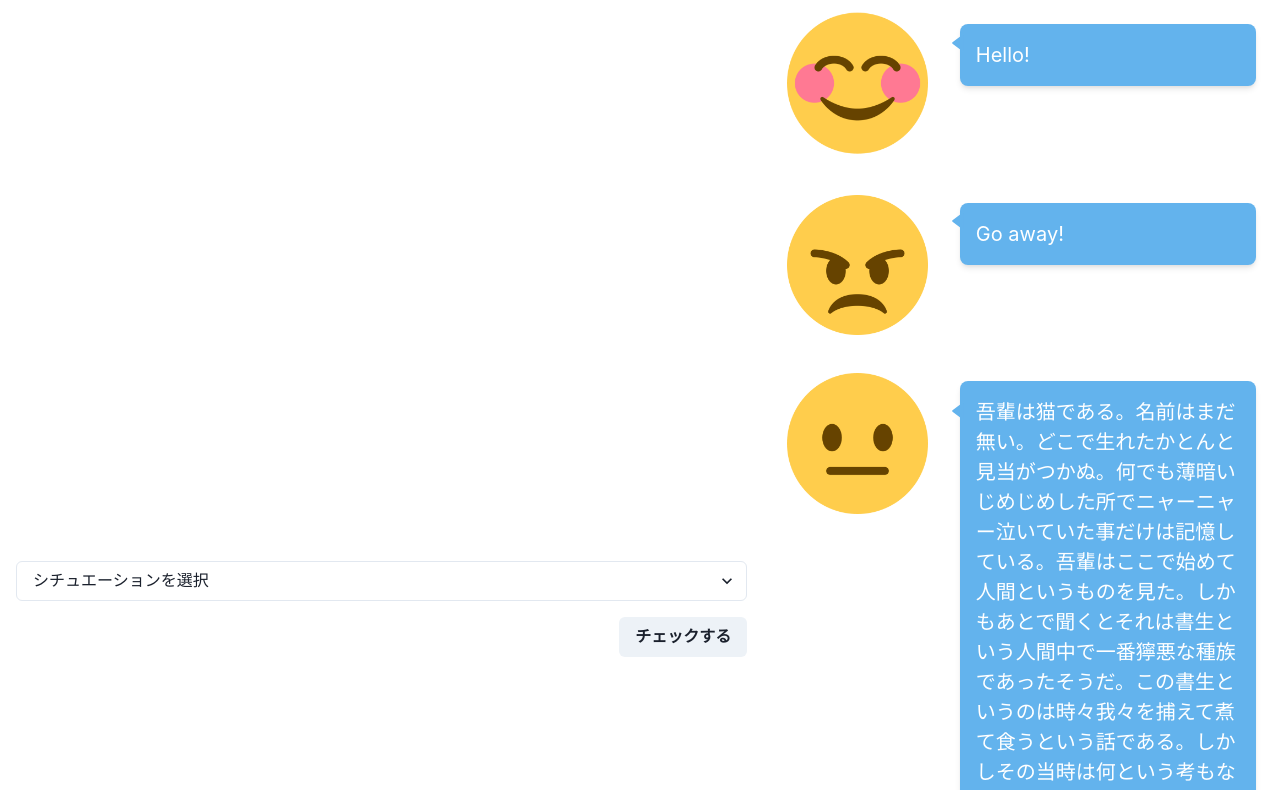
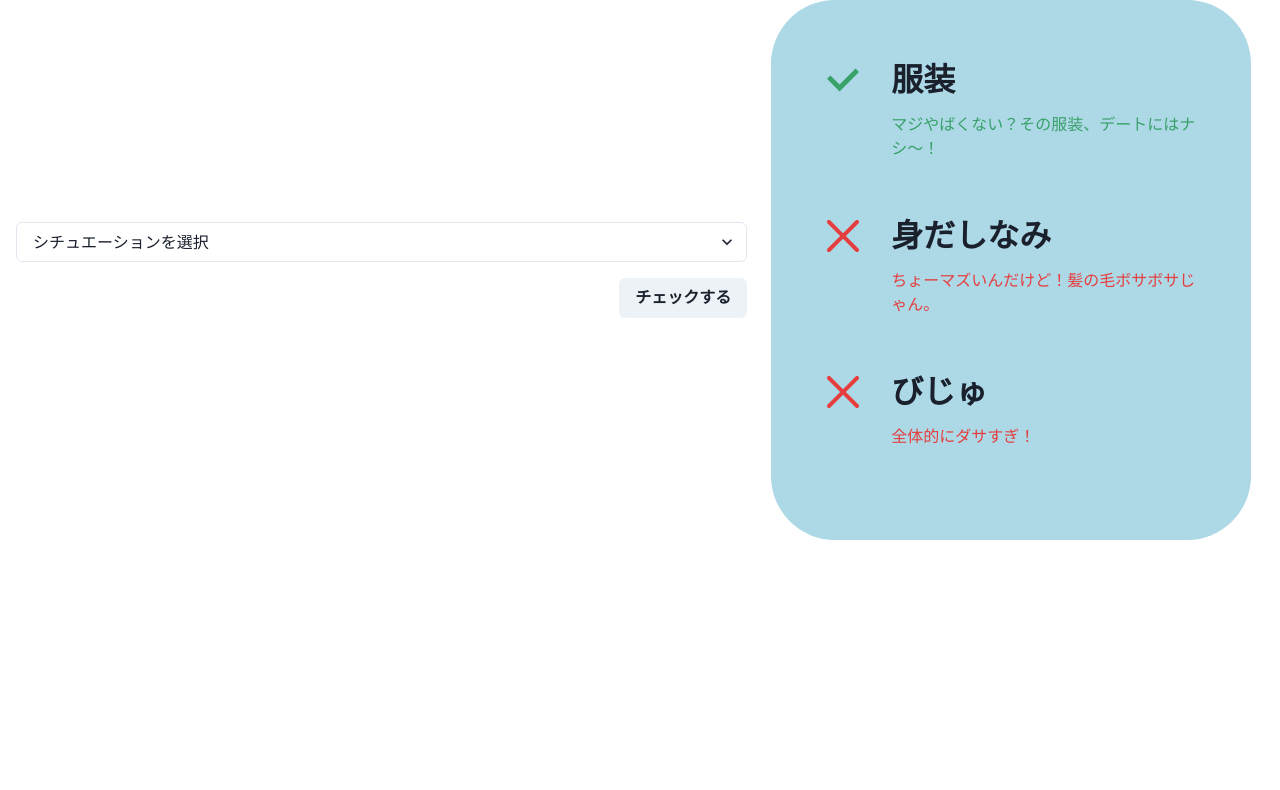
Before and after one commit to Mutekichi/StyleChecker, a Next.js app: page / in a window 1280 px wide. Shown: the top 790 px of the page. Built offline with nearby package versions, Linux system fonts and the light colour scheme.

Commit message:
feat: AppearanceCheckコンポネントのひな形を作成

```diff
--- /dev/null
+++ b/src/components/AppearanceCheck/AppearanceCheckItem.tsx
@@ -0,0 +1,36 @@
+import { FC } from "react"
+import { Text, Icon, VStack, HStack } from "@chakra-ui/react"
+import { CheckIcon, CloseIcon } from "@chakra-ui/icons"
+
+export interface AppearanceCheckItemProps {
+  ok: boolean
+  title: string
+  description: string
+}
+
+export const AppearanceCheckItem: FC<AppearanceCheckItemProps> = (props) => {
+  const { ok, title, description } = props
+
+  return (
+    <HStack spacing={8} bgColor="transparent" alignItems="start" p={4}>
+      <Icon
+        as={ok ? CheckIcon : CloseIcon}
+        color={ok ? "green.500" : "red.500"}
+        boxSize={8}
+        mt={2}
+      />
+      <VStack alignItems="start">
+        <Text fontWeight="bold" fontSize="2rem" fontFamily={"Noto Sans Symbol"}>
+          {title}
+        </Text>
+        <Text
+          fontWeight="normal"
+          fontSize="1.2Srem"
+          color={ok ? "green.500" : "red.500"}
+        >
+          {description}
+        </Text>
+      </VStack>
+    </HStack>
+  )
+}
--- /dev/null
+++ b/src/components/AppearanceCheck/index.tsx
@@ -0,0 +1,46 @@
+import { FC } from "react"
+import { AppearanceCheckItem } from "./AppearanceCheckItem"
+import { Box, VStack } from "@chakra-ui/react"
+
+interface JudgeResult {
+  OK: boolean
+  comment: string
+}
+
+export interface AppearanceCheckProps {
+  dress: JudgeResult
+  grooming: JudgeResult
+  visual: JudgeResult
+}
+
+export const AppearanceCheck: FC<AppearanceCheckProps> = (props) => {
+  const { dress, grooming, visual } = props
+
+  return (
+    <Box
+      bg="lightblue"
+      borderRadius="64px"
+      p="40px"
+      width="480px"
+      height="540px"
+    >
+      <VStack spacing={3} align="start" gap="20px">
+        <AppearanceCheckItem
+          title="服装"
+          description={dress.comment}
+          ok={dress.OK}
+        />
+        <AppearanceCheckItem
+          title="身だしなみ"
+          description={grooming.comment}
+          ok={grooming.OK}
+        />
+        <AppearanceCheckItem
+          title="びじゅ"
+          description={visual.comment}
+          ok={visual.OK}
+        />
+      </VStack>
+    </Box>
+  )
+}
--- a/src/components/RightPanel.tsx
+++ b/src/components/RightPanel.tsx
@@ -1,21 +1,70 @@
 "use client"
 
-import { ClaudeUI } from "./ClaudeUI"
-
-import { AdvisorBubble, AdvisorBubbleProps } from "./AdvisorBubble"
+import { AdvisorBubbleProps } from "./AdvisorBubble"
+import { AppearanceCheck, AppearanceCheckProps } from "./AppearanceCheck"
 
 export interface RightPanelProps {
   advisorBubblePropsList: AdvisorBubbleProps[]
 }
 
+const rawJson = `{
+  "dress": {
+    "OK": true,
+    "comment": "マジやばくない？その服装、デートにはナシ～！"
+  },
+  "grooming": {
+    "OK": false,
+    "comment": "ちょーマズいんだけど！髪の毛ボサボサじゃん。"
+  },
+  "visual": {
+    "OK": false,
+    "comment": "全体的にダサすぎ！"
+  }
+}`
+
+interface RawAppearanceCheck {
+  dress: {
+    OK: boolean
+    comment: string
+  }
+  grooming: {
+    OK: boolean
+    comment: string
+  }
+  visual: {
+    OK: boolean
+    comment: string
+  }
+}
+
+export function parseAppearanceCheck(rawData: string): AppearanceCheckProps {
+  try {
+    const parsedData: RawAppearanceCheck = JSON.parse(rawData)
+
+    return {
+      dress: {
+        OK: parsedData.dress.OK,
+        comment: parsedData.dress.comment,
+      },
+      grooming: {
+        OK: parsedData.grooming.OK,
+        comment: parsedData.grooming.comment,
+      },
+      visual: {
+        OK: parsedData.visual.OK,
+        comment: parsedData.visual.comment,
+      },
+    }
+  } catch (error) {
+    console.error("Error parsing appearance check data:", error)
+    throw new Error("Failed to parse appearance check data")
+  }
+}
+
 export function RightPanel(props: RightPanelProps) {
-  const { advisorBubblePropsList } = props
-
   return (
     <>
-      {advisorBubblePropsList.map((props, index) => (
-        <AdvisorBubble key={index} {...props} />
-      ))}
+      <AppearanceCheck {...parseAppearanceCheck(rawJson)} />
     </>
   )
 }
```
